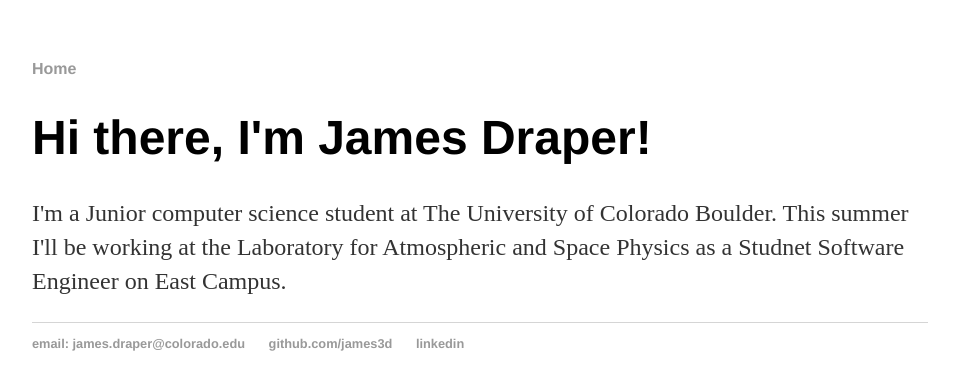
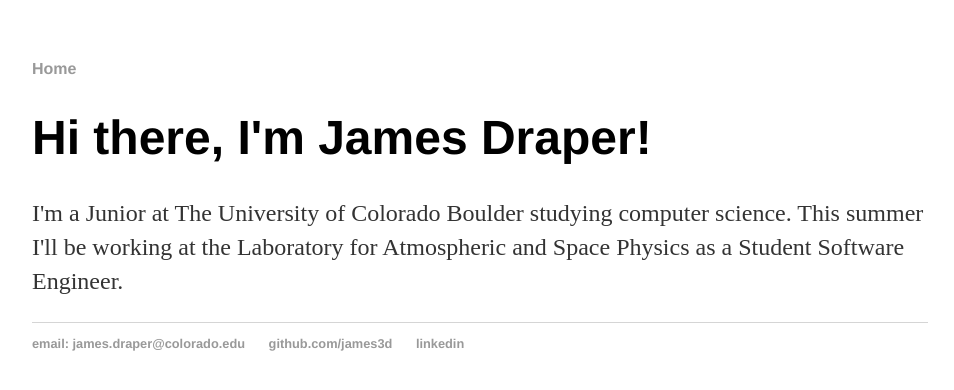
Before and after one commit to james3d/james3d.github.io, a Jekyll site: the page built from index.html, in a window 1280 px wide. Shown: the top 390 px of the page, without its empty margins (160-1114 px from the left). Built offline with Jekyll 4.4.1, drawn with Linux system fonts in a browser that asks for light colours.

Commit message:
Update index.html

```diff
--- a/index.html
+++ b/index.html
@@ -4,5 +4,5 @@ title: James Draper, [Student] Software Engineer
 ---
 <div class="blurb">
 	<h1>Hi there, I'm James Draper!</h1>
-	<p>I'm a Junior computer science student at The University of Colorado Boulder. This summer I'll be working at the Laboratory for Atmospheric and Space Physics as a Studnet Software Engineer on East Campus.</a></p>
+	<p>I'm a Junior at The University of Colorado Boulder studying computer science. This summer I'll be working at the Laboratory for Atmospheric and Space Physics as a Student Software Engineer.</a></p>
 </div><!-- /.blurb -->
```
